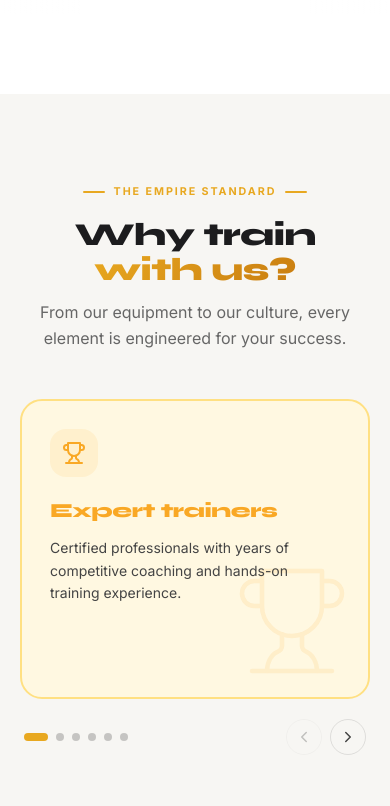
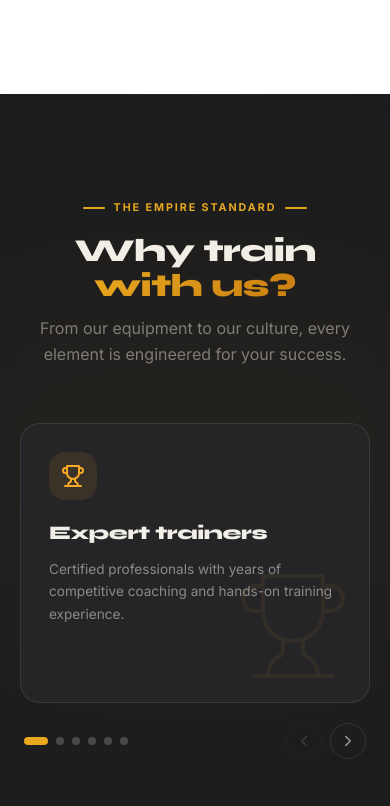
Before and after one commit to kinjal-webdev/muscle-empire, a React (Vite) app: page / in a window 390 px wide. Shown: the part 3098-3904 px from the top of the page. Built offline with nearby package versions, Linux system fonts and the light colour scheme.

Commit message:
feat: why-train — dark bg, 3D tilt cards with cursor-following glow, icon color highlights on hover

```diff
--- a/src/components/WhyChooseUs.tsx
+++ b/src/components/WhyChooseUs.tsx
@@ -1,51 +1,109 @@
 import { useRef, useState } from "react";
 import { motion } from "framer-motion";
-import { CheckCircle2, Trophy, Clock, Target, Users2, Activity, ChevronLeft, ChevronRight } from "lucide-react";
+import {
+  CheckCircle2, Trophy, Clock, Target, Users2, Activity,
+  ChevronLeft, ChevronRight,
+} from "lucide-react";
 
 const reasons = [
-  { Icon: Trophy,       title: "Expert trainers",       desc: "Certified professionals with years of competitive coaching and hands-on training experience.",    bg: "#FFF8E1", iconColor: "#F9A825", border: "#FFE082" },
-  { Icon: Target,       title: "Personalised plans",    desc: "No cookie-cutter routines. Every programme is designed around your unique body and goals.",        bg: "#E8F5E9", iconColor: "#2E7D32", border: "#A5D6A7" },
-  { Icon: Activity,     title: "Modern equipment",      desc: "Top-tier, biomechanically superior machines and an extensive range of free weights.",              bg: "#E3F2FD", iconColor: "#1565C0", border: "#90CAF9" },
-  { Icon: Users2,       title: "Strong community",      desc: "Train alongside driven individuals who share your relentless pursuit of progress and results.",     bg: "#F3E5F5", iconColor: "#6A1B9A", border: "#CE93D8" },
-  { Icon: Clock,        title: "Flexible timings",      desc: "Open early morning to late night so your schedule never becomes an excuse to skip a session.",      bg: "#FCE4EC", iconColor: "#C62828", border: "#F48FB1" },
-  { Icon: CheckCircle2, title: "Pro assessment",        desc: "Comprehensive body and movement analysis before you start, so every plan begins with clarity.",     bg: "#E0F2F1", iconColor: "#00695C", border: "#80CBC4" },
+  { Icon: Trophy,       title: "Expert trainers",     desc: "Certified professionals with years of competitive coaching and hands-on training experience.",  iconColor: "#F9A825", glow: "rgba(249,168,37,0.18)" },
+  { Icon: Target,       title: "Personalised plans",  desc: "No cookie-cutter routines. Every programme is designed around your unique body and goals.",      iconColor: "#4ADE80", glow: "rgba(74,222,128,0.15)" },
+  { Icon: Activity,     title: "Modern equipment",    desc: "Top-tier, biomechanically superior machines and an extensive range of free weights.",             iconColor: "#60A5FA", glow: "rgba(96,165,250,0.15)" },
+  { Icon: Users2,       title: "Strong community",    desc: "Train alongside driven individuals who share your relentless pursuit of progress.",               iconColor: "#C084FC", glow: "rgba(192,132,252,0.15)" },
+  { Icon: Clock,        title: "Flexible timings",    desc: "Open early morning to late night — your schedule is never an excuse to skip a session.",          iconColor: "#F87171", glow: "rgba(248,113,113,0.15)" },
+  { Icon: CheckCircle2, title: "Pro assessment",      desc: "Comprehensive body and movement analysis before you start, so every plan begins with clarity.",   iconColor: "#34D399", glow: "rgba(52,211,153,0.15)" },
 ];
 
-function Card({ r }: { r: typeof reasons[0] }) {
+/* ── 3-D tilt card ─────────────────────────────────────────────── */
+function TiltCard({ r }: { r: typeof reasons[0] }) {
+  const cardRef = useRef<HTMLDivElement>(null);
+  const [tilt, setTilt] = useState({ rotX: 0, rotY: 0, glowX: 50, glowY: 50 });
+  const [hovered, setHovered] = useState(false);
+
+  const onMouseMove = (e: React.MouseEvent<HTMLDivElement>) => {
+    const card = cardRef.current;
+    if (!card) return;
+    const { left, top, width, height } = card.getBoundingClientRect();
+    const x = (e.clientX - left) / width;   // 0-1
+    const y = (e.clientY - top) / height;   // 0-1
+    setTilt({
+      rotX: (0.5 - y) * 18,   // tilt up/down
+      rotY: (x - 0.5) * 18,   // tilt left/right
+      glowX: x * 100,
+      glowY: y * 100,
+    });
+  };
+
+  const onMouseLeave = () => {
+    setTilt({ rotX: 0, rotY: 0, glowX: 50, glowY: 50 });
+    setHovered(false);
+  };
+
   return (
-    <div
-      className="rounded-[22px] flex flex-col p-7 border-2 relative overflow-hidden h-full"
-      style={{ background: r.bg, borderColor: r.border }}
+    <motion.div
+      ref={cardRef}
+      onMouseMove={onMouseMove}
+      onMouseEnter={() => setHovered(true)}
+      onMouseLeave={onMouseLeave}
+      animate={{
+        rotateX: tilt.rotX,
+        rotateY: tilt.rotY,
+        scale: hovered ? 1.04 : 1,
+        z: hovered ? 20 : 0,
+      }}
+      transition={{ type: "spring", stiffness: 300, damping: 28, mass: 0.6 }}
+      style={{ transformStyle: "preserve-3d", willChange: "transform" }}
+      className="relative rounded-[20px] p-7 flex flex-col overflow-hidden cursor-default h-full
+                 bg-[#252528] border border-white/[0.09]"
     >
-      {/* Watermark */}
-      <div className="absolute bottom-4 right-4 opacity-[0.12] pointer-events-none" style={{ color: r.iconColor }}>
-        <r.Icon size={120} strokeWidth={0.9} />
-      </div>
+      {/* Cursor-following glow */}
+      <div
+        className="absolute inset-0 rounded-[20px] pointer-events-none transition-opacity duration-300"
+        style={{
+          background: `radial-gradient(circle at ${tilt.glowX}% ${tilt.glowY}%, ${r.glow} 0%, transparent 65%)`,
+          opacity: hovered ? 1 : 0,
+        }}
+      />
 
-      {/* Badge */}
+      {/* Top border glow on hover */}
       <div
-        className="w-12 h-12 rounded-2xl flex items-center justify-center mb-5 shrink-0"
-        style={{ background: r.iconColor + "1A", color: r.iconColor }}
+        className="absolute top-0 left-[15%] right-[15%] h-px pointer-events-none transition-opacity duration-300 rounded-full"
+        style={{ background: `linear-gradient(90deg, transparent, ${r.iconColor}, transparent)`, opacity: hovered ? 0.7 : 0 }}
+      />
+
+      {/* Badge icon */}
+      <div
+        className="w-12 h-12 rounded-2xl flex items-center justify-center mb-5 shrink-0 relative z-10"
+        style={{ background: r.iconColor + "18", color: r.iconColor,
+          boxShadow: hovered ? `0 0 20px ${r.iconColor}40` : "none",
+          transition: "box-shadow 0.3s" }}
       >
         <r.Icon size={24} strokeWidth={2} />
       </div>
 
+      {/* Watermark */}
+      <div className="absolute bottom-4 right-4 pointer-events-none transition-opacity duration-300"
+        style={{ color: r.iconColor, opacity: hovered ? 0.1 : 0.06 }}>
+        <r.Icon size={120} strokeWidth={0.8} />
+      </div>
+
       {/* Title */}
       <h3
-        className="font-display font-black text-[1.25rem] leading-snug mb-3 z-10 relative"
-        style={{ color: r.iconColor }}
+        className="font-display font-black text-[1.2rem] leading-snug mb-3 z-10 relative transition-colors duration-300"
+        style={{ color: hovered ? r.iconColor : "#F2EFE9" }}
       >
         {r.title}
       </h3>
 
       {/* Desc */}
-      <p className="text-[#444] text-[0.875rem] leading-relaxed z-10 relative">{r.desc}</p>
-    </div>
+      <p className="text-[#F2EFE9]/50 text-[0.85rem] leading-relaxed z-10 relative group-hover:text-[#F2EFE9]/70 transition-colors">
+        {r.desc}
+      </p>
+    </motion.div>
   );
 }
 
 export default function WhyChooseUs() {
-  /* Mobile carousel state */
   const [mobileIdx, setMobileIdx] = useState(0);
   const touchStartX = useRef(0);
 
@@ -55,12 +113,20 @@ export default function WhyChooseUs() {
   const onTouchStart = (e: React.TouchEvent) => { touchStartX.current = e.touches[0].clientX; };
   const onTouchEnd   = (e: React.TouchEvent) => {
     const diff = touchStartX.current - e.changedTouches[0].clientX;
-    if (diff > 40) next();
+    if (diff > 40)  next();
     if (diff < -40) prev();
   };
 
   return (
-    <section id="why-us" className="py-20 bg-[#F7F6F3]">
+    <section
+      id="why-us"
+      className="py-24 bg-[#1C1C1E] relative overflow-hidden"
+      style={{ perspective: "1200px" }}
+    >
+      {/* Subtle ambient glow */}
+      <div className="absolute top-1/2 left-1/2 -translate-x-1/2 -translate-y-1/2 w-[700px] h-[400px]
+                      rounded-full bg-[#E8A820]/[0.04] blur-[120px] pointer-events-none" />
+      <div className="absolute top-0 inset-x-0 h-px bg-gradient-to-r from-transparent via-white/[0.06] to-transparent" />
 
       {/* Header */}
       <motion.div
@@ -68,33 +134,35 @@ export default function WhyChooseUs() {
         whileInView={{ opacity: 1, y: 0 }}
         viewport={{ once: true, margin: "-60px" }}
         transition={{ duration: 0.65, ease: [0.16, 1, 0.3, 1] }}
-        className="text-center max-w-xl mx-auto px-5 mb-12"
+        className="text-center max-w-xl mx-auto px-5 mb-14"
       >
         <div className="eyebrow justify-center mb-4">The Empire standard</div>
-        <h2 className="font-display font-black text-[#1C1C1E] text-[clamp(2rem,4.5vw,2.9rem)]">
+        <h2 className="font-display font-black text-[#F2EFE9] text-[clamp(2rem,4.5vw,2.9rem)]">
           Why train <span className="text-gold-gradient">with us?</span>
         </h2>
-        <p className="text-[#666] text-[1rem] leading-relaxed mt-3">
+        <p className="text-[#F2EFE9]/45 text-[1rem] leading-relaxed mt-3">
           From our equipment to our culture, every element is engineered for your success.
         </p>
       </motion.div>
 
-      {/* ── Desktop: static 3×2 grid ────────────────── */}
+      {/* ── Desktop 3×2 grid ──────────────────────── */}
       <div className="hidden md:grid grid-cols-3 gap-5 max-w-5xl mx-auto px-6">
         {reasons.map((r, i) => (
           <motion.div
             key={i}
-            initial={{ opacity: 0, y: 24 }}
+            initial={{ opacity: 0, y: 28 }}
             whileInView={{ opacity: 1, y: 0 }}
             viewport={{ once: true, margin: "-40px" }}
             transition={{ delay: i * 0.08, duration: 0.6, ease: [0.16, 1, 0.3, 1] }}
+            className="h-full"
+            style={{ transformStyle: "preserve-3d" }}
           >
-            <Card r={r} />
+            <TiltCard r={r} />
           </motion.div>
         ))}
       </div>
 
-      {/* ── Mobile: 1 card at a time with swipe ─────── */}
+      {/* ── Mobile swipe carousel ─────────────────── */}
       <div className="md:hidden px-5">
         <div
           className="relative overflow-hidden"
@@ -107,49 +175,37 @@ export default function WhyChooseUs() {
             transition={{ duration: 0.38, ease: [0.16, 1, 0.3, 1] }}
           >
             {reasons.map((r, i) => (
-              <div key={i} className="w-full shrink-0 min-h-[300px]">
-                <Card r={r} />
+              <div key={i} className="w-full shrink-0 min-h-[280px]">
+                <TiltCard r={r} />
               </div>
             ))}
           </motion.div>
         </div>
 
-        {/* Mobile nav */}
+        {/* Dots + arrows */}
         <div className="flex items-center justify-between mt-5 px-1">
-          {/* Dots */}
           <div className="flex gap-2">
             {reasons.map((_, i) => (
-              <button
-                key={i}
-                onClick={() => setMobileIdx(i)}
+              <button key={i} onClick={() => setMobileIdx(i)}
                 className={`rounded-full transition-all duration-300 ${
-                  i === mobileIdx ? "w-6 h-2 bg-[#E8A820]" : "w-2 h-2 bg-black/20 hover:bg-[#E8A820]/50"
+                  i === mobileIdx ? "w-6 h-2 bg-[#E8A820]" : "w-2 h-2 bg-white/20 hover:bg-[#E8A820]/50"
                 }`}
-                aria-label={`Go to card ${i + 1}`}
+                aria-label={`Card ${i + 1}`}
               />
             ))}
           </div>
-
-          {/* Arrows */}
           <div className="flex gap-2">
-            <button
-              onClick={prev}
-              disabled={mobileIdx === 0}
-              className="w-9 h-9 rounded-xl border border-black/[0.10] flex items-center justify-center text-[#444] disabled:opacity-30 hover:bg-black/[0.05] transition-colors"
-            >
+            <button onClick={prev} disabled={mobileIdx === 0}
+              className="w-9 h-9 rounded-xl border border-white/[0.10] flex items-center justify-center text-[#F2EFE9]/60 disabled:opacity-25 hover:bg-white/[0.07] transition-colors">
               <ChevronLeft size={18} />
             </button>
-            <button
-              onClick={next}
-              disabled={mobileIdx === reasons.length - 1}
-              className="w-9 h-9 rounded-xl border border-black/[0.10] flex items-center justify-center text-[#444] disabled:opacity-30 hover:bg-black/[0.05] transition-colors"
-            >
+            <button onClick={next} disabled={mobileIdx === reasons.length - 1}
+              className="w-9 h-9 rounded-xl border border-white/[0.10] flex items-center justify-center text-[#F2EFE9]/60 disabled:opacity-25 hover:bg-white/[0.07] transition-colors">
               <ChevronRight size={18} />
             </button>
           </div>
         </div>
       </div>
-
     </section>
   );
 }
```
